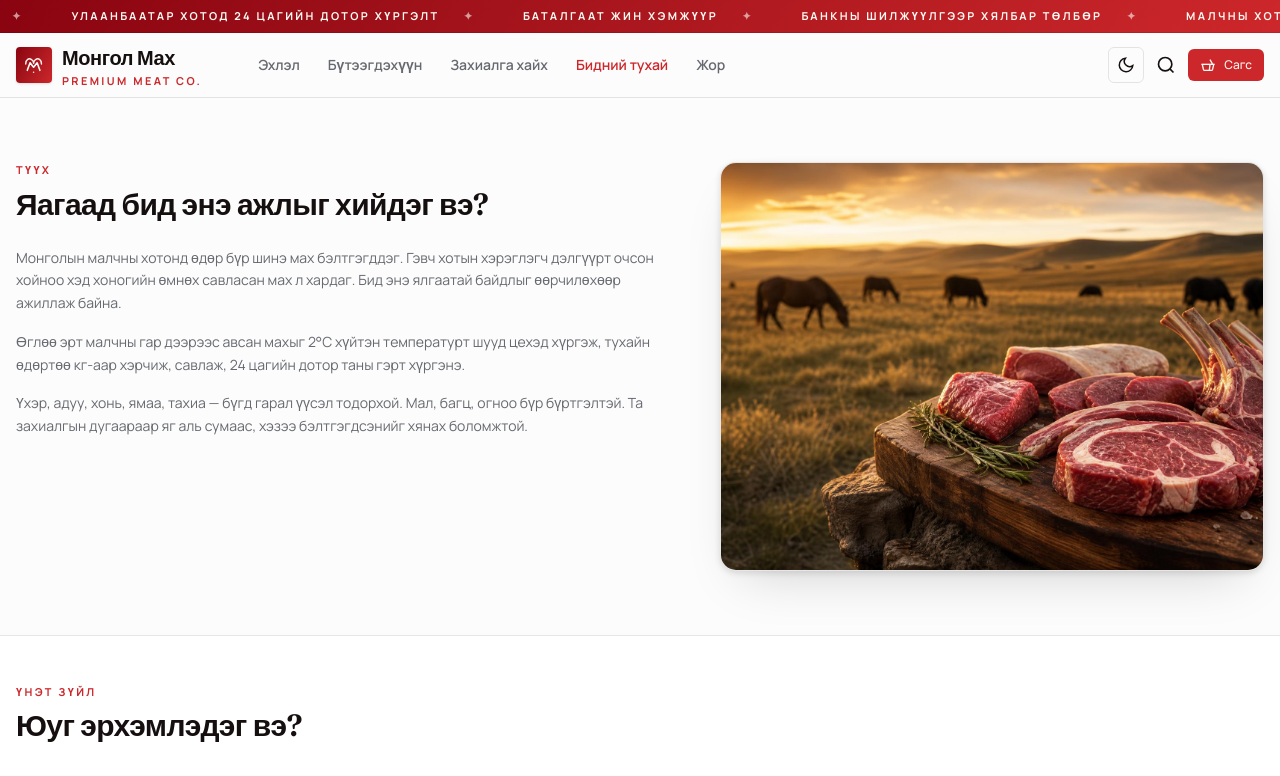
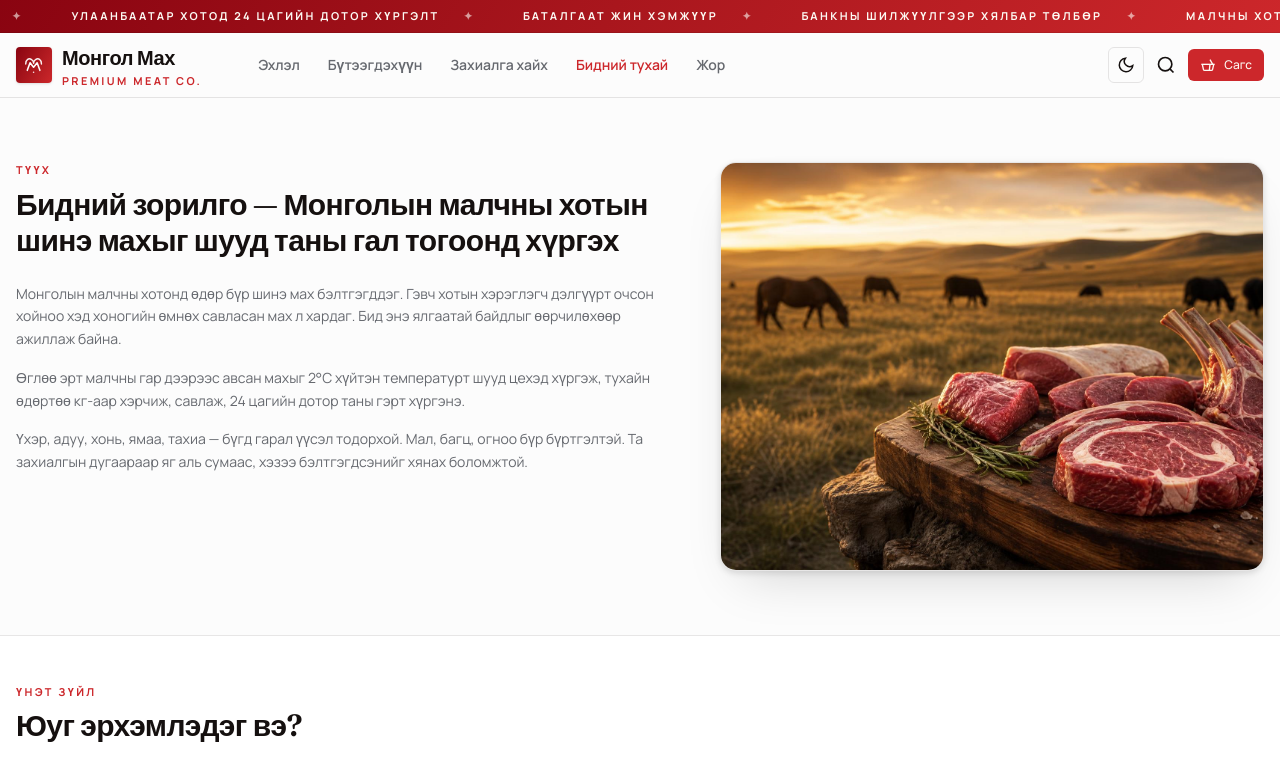
Before and after one commit to tuguldur0525/mongol-mah-delivery, a Next.js app: page /about in a window 1280 px wide. Shown: the top 776 px of the page. Built offline with nearby package versions, Linux system fonts and the light colour scheme.

Commit message:
feat: update AboutPage heading to clarify delivery purpose

```diff
--- a/src/app/about/page.tsx
+++ b/src/app/about/page.tsx
@@ -15,7 +15,8 @@ export default function AboutPage() {
           <div>
             <p className="eyebrow text-primary">Түүх</p>
             <h2 className="mt-2 text-3xl text-display">
-              Яагаад бид энэ ажлыг хийдэг вэ?
+              Бидний зорилго — Монголын малчны хотын шинэ махыг шууд таны гал
+              тогоонд хүргэх
             </h2>
             <div className="mt-6 space-y-4 text-sm leading-relaxed text-muted-foreground">
               <p>
```
